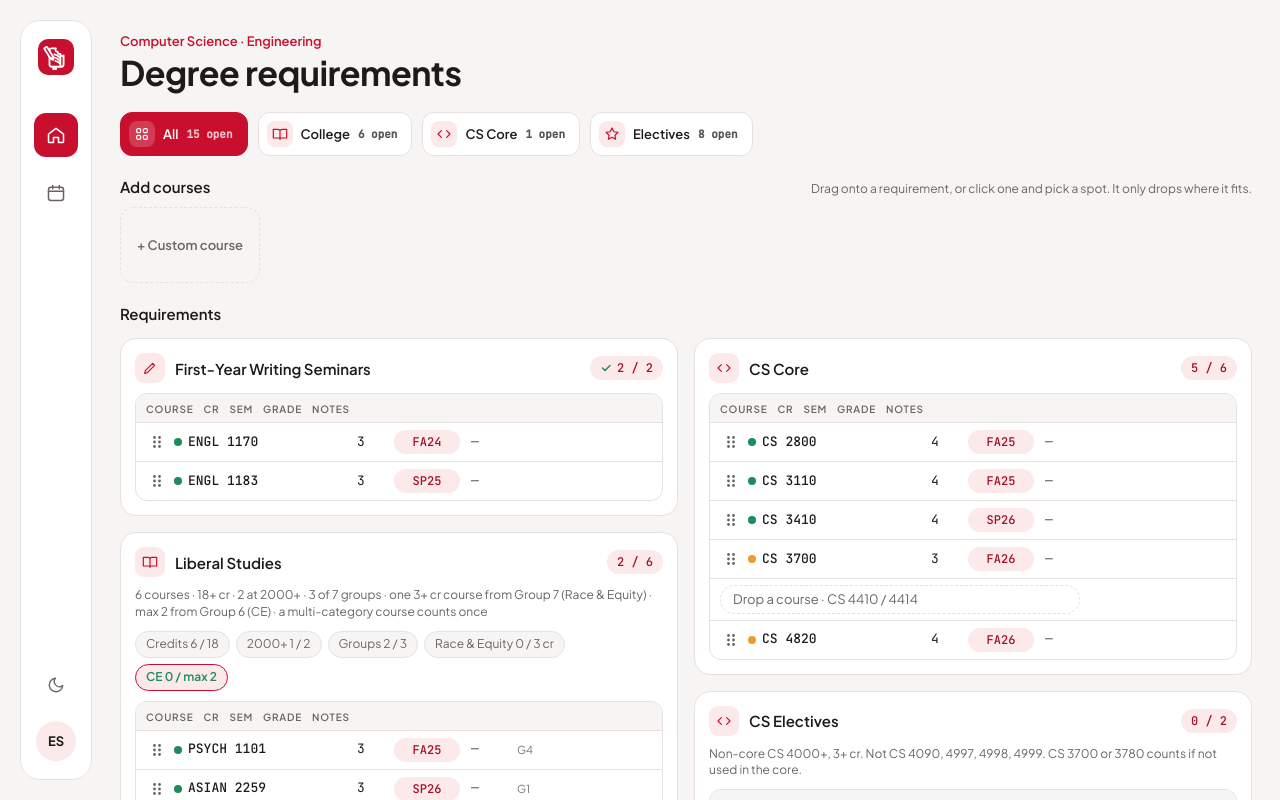
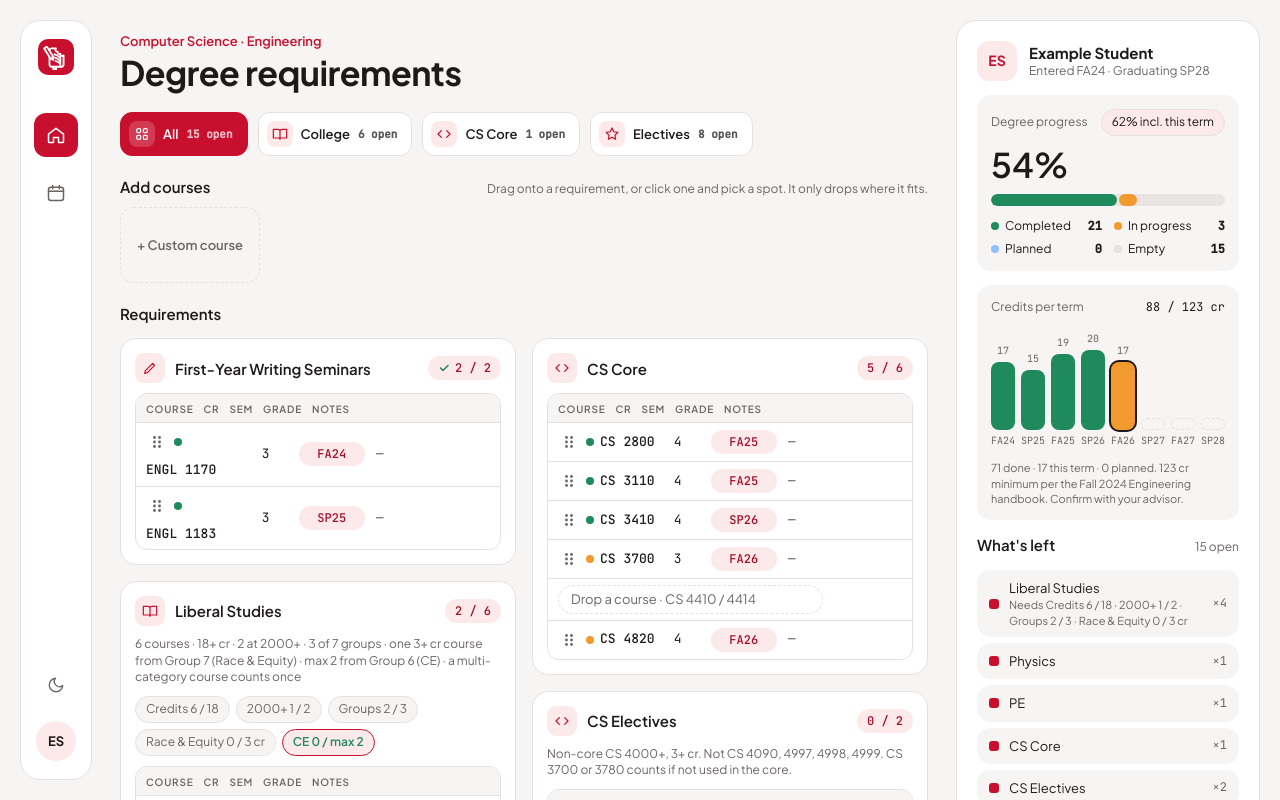
Before and after one commit to jaredrojas08/bearplan, a Svelte app: page / in a window 1280 px wide. Shown: the top 800 px of the page. Built offline with nearby package versions, Linux system fonts and the light colour scheme.

Commit message:
Add the progress panel and wire both views into the shell
Shows percent of requirement slots done, a stacked status bar, credits per
term against the template's total, what's left and plan-wide checks.

```diff
--- a/src/App.svelte
+++ b/src/App.svelte
@@ -1,6 +1,8 @@
 <script lang="ts">
   import NavRail, { type View } from './components/NavRail.svelte'
+  import ProgressPanel from './components/ProgressPanel.svelte'
   import RequirementsView from './components/RequirementsView.svelte'
+  import SemesterView from './components/SemesterView.svelte'
   import { app } from './lib/store.svelte'
 
   let view = $state<View>('requirements')
@@ -11,9 +13,16 @@
   <main>
     {#if app.saveError}<p class="save-error" role="alert">{app.saveError}</p>{/if}
     {#if app.summary}
-      <RequirementsView />
+      {#if view === 'requirements'}
+        <RequirementsView />
+      {:else}
+        <SemesterView />
+      {/if}
     {/if}
   </main>
+  {#if app.summary && view === 'requirements'}
+    <ProgressPanel />
+  {/if}
 </div>
 
 <style>
--- /dev/null
+++ b/src/components/ProgressPanel.svelte
@@ -0,0 +1,274 @@
+<script lang="ts">
+  import { app } from '../lib/store.svelte'
+  import Icon from './Icon.svelte'
+  import ProgressBar from './ProgressBar.svelte'
+
+  let { onEdit }: { onEdit?: () => void } = $props()
+
+  let summary = $derived(app.summary!)
+  let plan = $derived(app.plan!)
+  let total = $derived(summary.totalUnits || 1)
+  let pctDone = $derived(Math.round((100 * summary.counts.done) / total))
+  let pctWithProg = $derived(Math.round((100 * (summary.counts.done + summary.counts.prog)) / total))
+  let initials = $derived(
+    plan.name.split(/\s+/).filter(Boolean).map((p) => p[0].toUpperCase()).slice(0, 2).join(''),
+  )
+
+  // Bars scale to the heaviest term, with a floor so light terms stay readable.
+  let maxCredits = $derived(Math.max(20, ...summary.terms.map((t) => t.credits)))
+  let chartLabel = $derived(summary.terms.map((t) => `${t.term} ${t.credits} cr`).join(', '))
+
+  const LEGEND = [
+    ['done', 'Completed'],
+    ['prog', 'In progress'],
+    ['plan', 'Planned'],
+    ['empty', 'Empty'],
+  ] as const
+</script>
+
+<aside class="panel" aria-label="Your progress">
+  <div class="who">
+    <div class="initials" aria-hidden="true">{initials}</div>
+    <div class="who-text">
+      <span class="name">{plan.name}</span>
+      <span class="muted small">Entered {plan.entryTerm} · Graduating {plan.gradTerm}</span>
+    </div>
+    {#if onEdit}
+      <button class="icon-btn" aria-label="Edit plan details" onclick={onEdit}><Icon name="pen" size={18} /></button>
+    {/if}
+  </div>
+
+  <div class="card stack">
+    <div class="between">
+      <span class="muted small">Degree progress</span>
+      <span class="chip incl">{pctWithProg}% incl. this term</span>
+    </div>
+    <span class="big">{pctDone}%</span>
+    <ProgressBar counts={summary.counts} />
+    <div class="legend">
+      {#each LEGEND as [key, label] (key)}
+        <span><span class="dot {key}"></span>{label}<b class="mono">{summary.counts[key]}</b></span>
+      {/each}
+    </div>
+  </div>
+
+  <div class="card stack">
+    <div class="between">
+      <span class="muted small">Credits per term</span>
+      <span class="mono small">{summary.credits.total}{summary.credits.required ? ` / ${summary.credits.required}` : ''} cr</span>
+    </div>
+    <div class="chart" role="img" aria-label={chartLabel}>
+      {#each summary.terms as t (t.term)}
+        <div class="term-col">
+          <span class="mono tiny">{t.credits || ''}</span>
+          <div
+            class="term-bar {t.status}"
+            class:none={!t.credits}
+            style:height="{t.credits ? Math.round((t.credits / maxCredits) * 80) : 12}px"
+          ></div>
+          <span class="mono tiny">{t.term}</span>
+        </div>
+      {/each}
+    </div>
+    <span class="muted tiny-text">
+      {summary.credits.done} done · {summary.credits.prog} this term · {summary.credits.plan} planned.
+      {app.template?.totalCreditsNote ?? 'Confirm the credit total with your advisor.'}
+    </span>
+  </div>
+
+  <div class="between">
+    <h2 class="sub">What's left</h2>
+    <span class="muted small">{summary.counts.empty} open</span>
+  </div>
+  {#if summary.whatsLeft.length}
+    <ul class="left">
+      {#each summary.whatsLeft as item (item.sectionId)}
+        <li>
+          <span class="swatch" aria-hidden="true"></span>
+          <span class="left-text">
+            {item.label}{item.creditsToGo ? ` (${item.creditsToGo} cr)` : ''}
+            {#if item.needs.length}<span class="muted tiny-text">Needs {item.needs.join(' · ')}</span>{/if}
+          </span>
+          {#if item.open && !item.creditsToGo}<span class="mono muted small">×{item.open}</span>{/if}
+        </li>
+      {/each}
+    </ul>
+  {:else}
+    <p class="muted small">Every requirement is filled. Confirm with your advisor.</p>
+  {/if}
+
+  <h2 class="sub">Plan-wide checks</h2>
+  {#each summary.checks as check (check.check.id)}
+    <div class="check" class:met={check.met}>
+      {#if check.met}<Icon name="check" size={16} stroke={2.5} />{/if}
+      <span><b>{check.check.title}</b> {check.text}</span>
+    </div>
+  {/each}
+</aside>
+
+<style>
+  .panel {
+    flex: 1 1 300px;
+    max-width: 340px;
+    background: var(--card);
+    border: 1px solid var(--line);
+    border-radius: 20px;
+    padding: 20px;
+    display: flex;
+    flex-direction: column;
+    gap: 14px;
+  }
+  .who {
+    display: flex;
+    align-items: center;
+    gap: 12px;
+  }
+  .initials {
+    width: 40px;
+    height: 40px;
+    border-radius: 12px;
+    background: var(--tint);
+    color: var(--accent);
+    display: flex;
+    align-items: center;
+    justify-content: center;
+    font-weight: 700;
+    flex: none;
+  }
+  .who-text {
+    display: flex;
+    flex-direction: column;
+    flex: 1;
+    min-width: 0;
+  }
+  .name {
+    font-size: 15px;
+    font-weight: 700;
+  }
+  .stack {
+    display: flex;
+    flex-direction: column;
+    gap: 12px;
+  }
+  .between {
+    display: flex;
+    justify-content: space-between;
+    align-items: baseline;
+    gap: 8px;
+  }
+  .small {
+    font-size: 12px;
+  }
+  .tiny {
+    font-size: 10px;
+    color: var(--muted);
+  }
+  .tiny-text {
+    font-size: 11px;
+    display: block;
+  }
+  .incl {
+    background: var(--tint);
+    color: var(--ink);
+  }
+  .big {
+    font-size: 34px;
+    font-weight: 600;
+    line-height: 1;
+  }
+  .legend {
+    display: grid;
+    grid-template-columns: repeat(2, minmax(0, 1fr));
+    gap: 6px 12px;
+    font-size: 12px;
+  }
+  .legend > span {
+    display: flex;
+    align-items: center;
+    gap: 6px;
+  }
+  .legend b {
+    margin-left: auto;
+  }
+  .chart {
+    display: flex;
+    align-items: flex-end;
+    gap: 6px;
+    height: 120px;
+  }
+  .term-col {
+    flex: 1;
+    min-width: 0;
+    display: flex;
+    flex-direction: column;
+    align-items: center;
+    gap: 4px;
+  }
+  .term-bar {
+    width: 100%;
+    border-radius: 8px;
+  }
+  .term-bar.done {
+    background: var(--done);
+  }
+  .term-bar.prog {
+    background: var(--prog);
+    box-shadow: 0 0 0 2px var(--ink);
+  }
+  .term-bar.plan {
+    background: var(--plan);
+  }
+  .term-bar.none {
+    background: transparent;
+    border: 1.5px dashed var(--line);
+  }
+  .left {
+    margin: 0;
+    padding: 0;
+    list-style: none;
+    display: flex;
+    flex-direction: column;
+    gap: 6px;
+  }
+  .left li {
+    display: flex;
+    align-items: center;
+    gap: 10px;
+    background: var(--bg);
+    border-radius: 14px;
+    padding: 9px 12px;
+    font-size: 13px;
+  }
+  .swatch {
+    width: 10px;
+    height: 10px;
+    border-radius: 3px;
+    flex: none;
+    background: var(--accent);
+  }
+  .left-text {
+    flex: 1;
+    min-width: 0;
+  }
+  .check {
+    display: flex;
+    align-items: center;
+    gap: 10px;
+    border-radius: 14px;
+    padding: 10px 12px;
+    font-size: 13px;
+    background: var(--bg);
+  }
+  .check.met {
+    background: var(--tint);
+  }
+  .check :global(svg) {
+    flex: none;
+    color: var(--done);
+  }
+  @media (max-width: 1100px) {
+    .panel {
+      max-width: none;
+    }
+  }
+</style>
```
